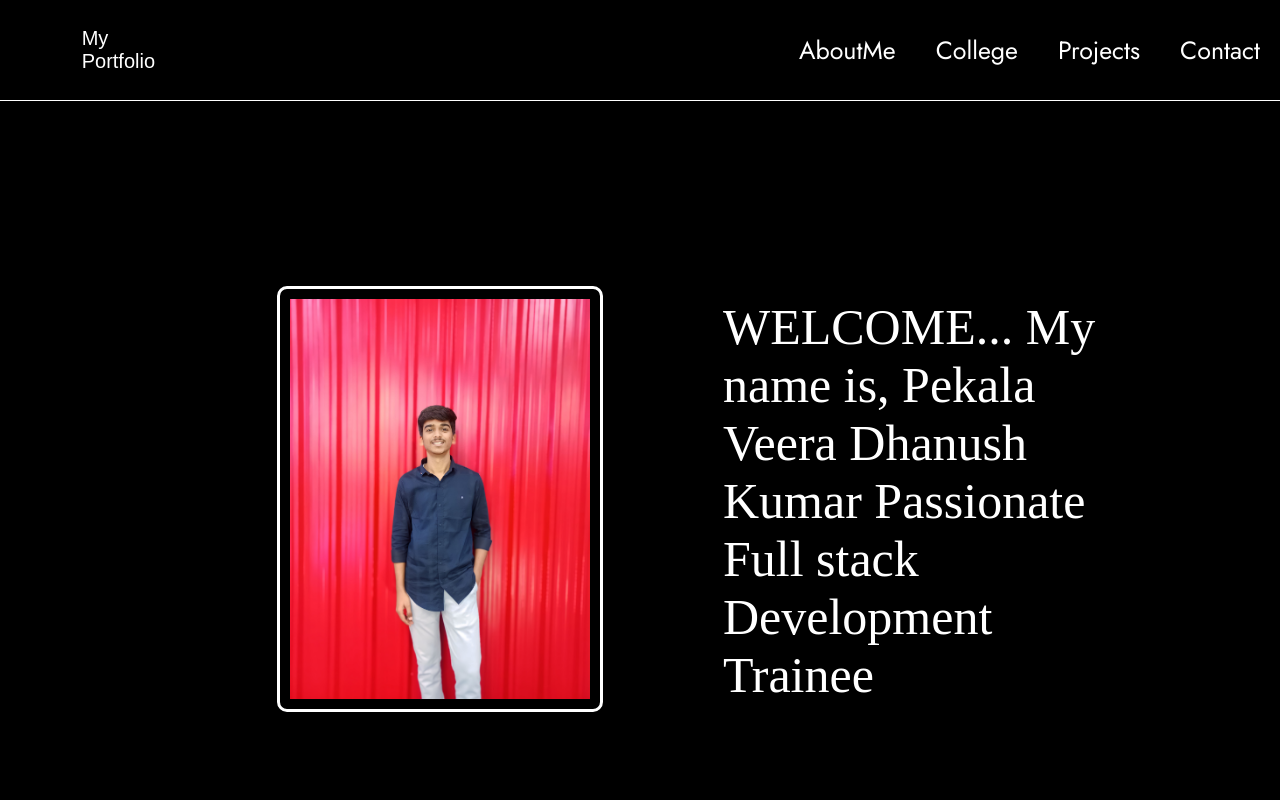
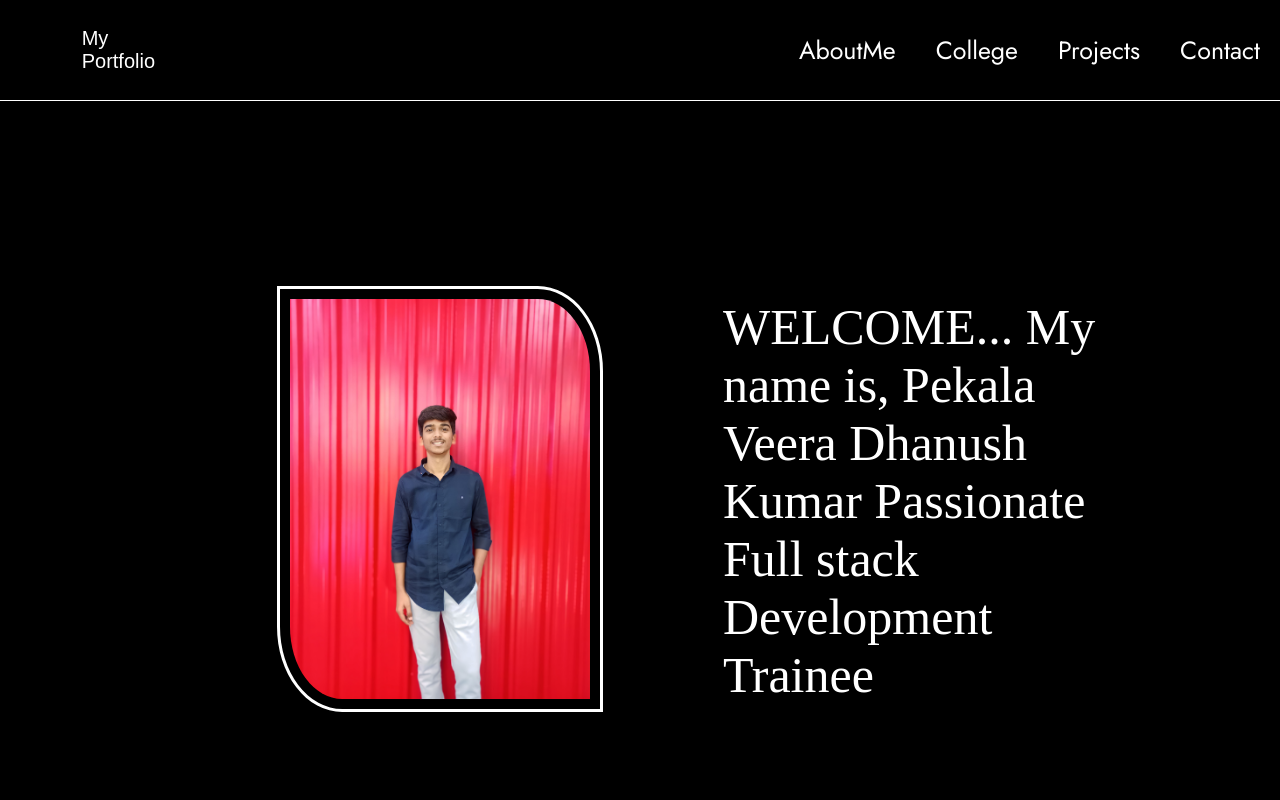
Before and after one commit to Dhanush580/projects, a plain HTML site: page portfolio/index.html in a window 1280 px wide. In both pictures the pointer is over the picture 439 px from the left and 499 px from the top of the page. Shown: the top 800 px of the page. Drawn offline with Linux system fonts and the light colour scheme; a web font is replaced by a local one.

Commit message:
changed by akhil second time

```diff
--- a/portfolio/styles.css
+++ b/portfolio/styles.css
@@ -60,14 +60,16 @@
 }
 .myimage{
     padding: 10px;
-    border: 3px solid white;
-    border-radius:40%;
-    ;
+    border: solid white;
+    border-radius:20% 0% 20% 0%;
+
 }
 .myimage:hover{
-    border-radius:10px;
-    transition: 1s ease-in-out;
+    border-radius:0% 20% 0% 20%;
+    transition: 0.3s ease-in;
+    transition: 0.7s ease-out;
 }
+
 .mydatainfo{
     width: 400px;
     color: white;
```
